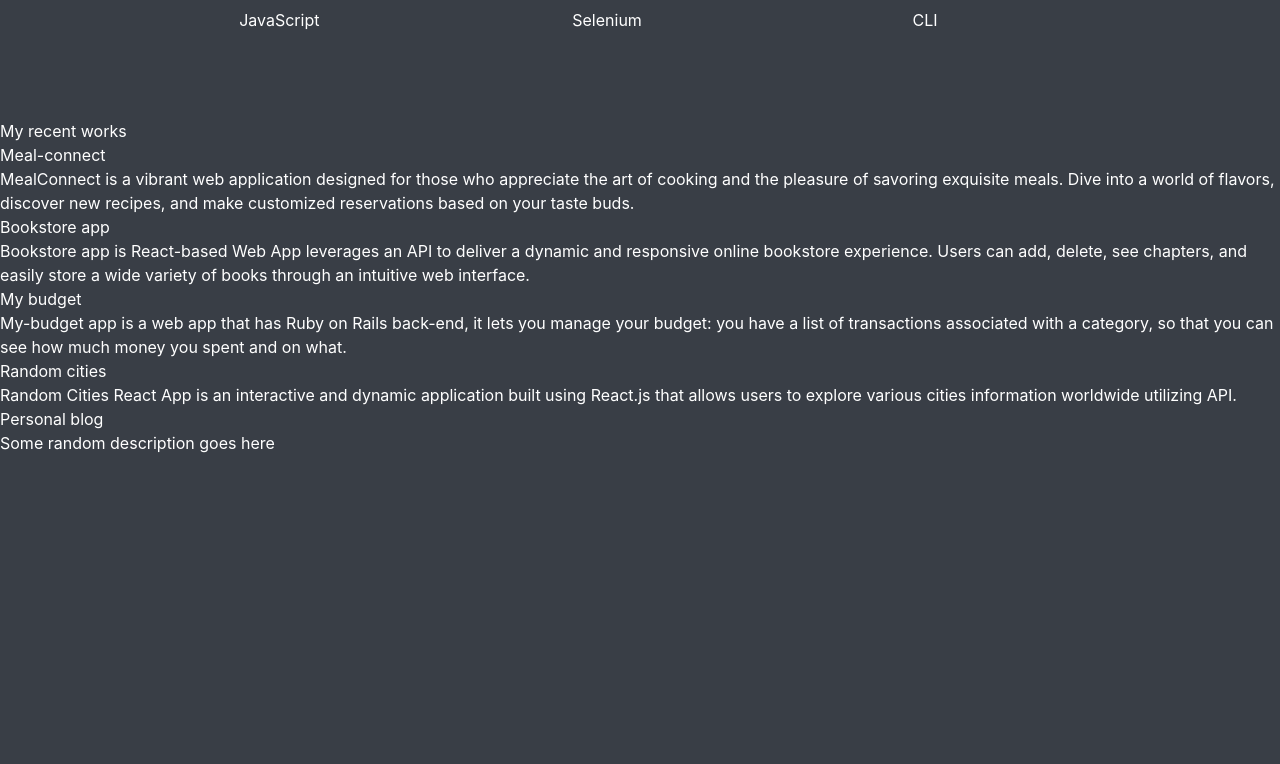
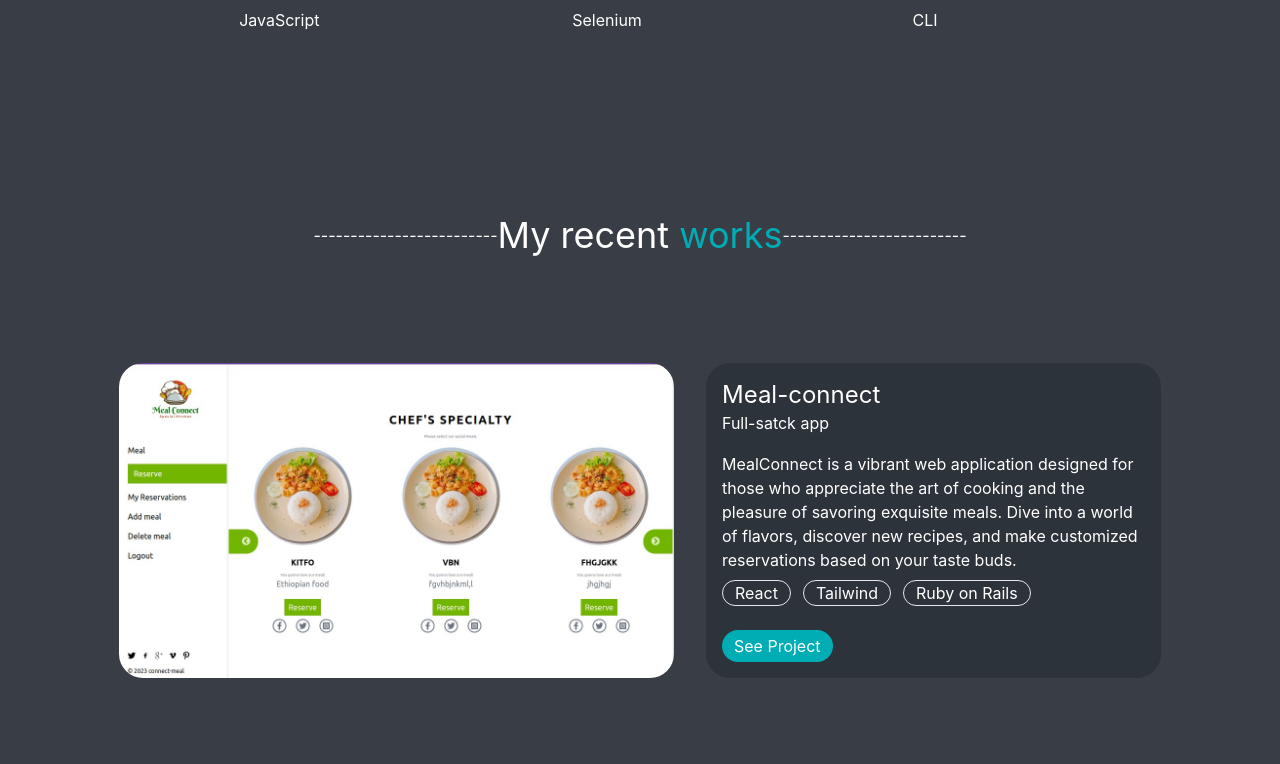
Before and after one commit to BranBayou/portfolio, a React (Create React App) app: page / in a window 1280 px wide. Shown: the part 1481-2245 px from the top of the page. Built offline with nearby package versions, Linux system fonts and the light colour scheme.

Commit message:
Update components

```diff
--- a/src/components/About/Image.jsx
+++ b/src/components/About/Image.jsx
@@ -1,7 +1,6 @@
 import React from 'react';
 import seat from '../../Assets/seat.svg';
 import note from '../../Assets/note.svg';
-import uparrow from '../../Assets/uparrow.svg';
 import bulb from '../../Assets/bulb.svg';
 
 const Image = () => {
@@ -9,7 +8,6 @@ const Image = () => {
     <div>
       <img className="" src={seat} alt="seat" />
       <img className="absolute right-36 top-0" src={note} alt="note" />
-      <img className="absolute left-48 top-56" src={uparrow} alt="seat" />
       <img className="absolute left-0 top-0" src={bulb} alt="seat" />
     </div>
   );
--- a/src/components/Contact.jsx
+++ b/src/components/Contact.jsx
@@ -4,7 +4,7 @@ import Invite from './Contact/Invite';
 
 const Contact = () => {
   return (
-    <div className="h-screen w-10/12 mx-auto flex items-center justify-center gap-10">
+    <div className="w-10/12 h-screen mx-auto flex items-center justify-center gap-10">
       <Invite />
       <Form />
     </div>
--- a/src/components/Works.jsx
+++ b/src/components/Works.jsx
@@ -3,7 +3,7 @@ import WorksHeader from './works/WorksHeader';
 
 const Works = () => {
   return (
-    <div className="h-screen">
+    <div className="w-10/12 mx-auto">
       <WorksHeader />
     </div>
   );
--- a/src/components/works/Constant.jsx
+++ b/src/components/works/Constant.jsx
@@ -1,15 +1,11 @@
-import mealC1 from '../../Assets/constants/mealC1.jpeg';
+import mealC1 from '../../Assets/constants/mealC6.jpeg';
 import mealC2 from '../../Assets/constants/mealC2.jpeg';
 import mealC3 from '../../Assets/constants/mealC3.jpeg';
 import mealC4 from '../../Assets/constants/mealC4.jpeg';
 import bookS1 from '../../Assets/constants/bookStoreD.png';
 import bookS2 from '../../Assets/constants/bookStoreM.png';
-import bud1 from '../../Assets/constants/bud1.png';
-import bud2 from '../../Assets/constants/bud2.png';
-import bud3 from '../../Assets/constants/bud3.png';
-import randC1 from '../../Assets/constants/randC1.png';
+import randC1 from '../../Assets/constants/randC3.png';
 import randC2 from '../../Assets/constants/randC2.png';
-import randC3 from '../../Assets/constants/randC3.png';
 import randC4 from '../../Assets/constants/randC4.png';
 import blog1 from '../../Assets/constants/blogD.png';
 import blog2 from '../../Assets/constants/blogM.png';
@@ -34,19 +30,10 @@ import blog2 from '../../Assets/constants/blogM.png';
       gitHub: 'https://github.com/BranBayou/react-bookstore',
     },
     {
-      title: "My budget",
-      shortDes: "Full-stack app",
-      desc: "My-budget app is a web app that has Ruby on Rails back-end, it lets you manage your budget: you have a list of transactions associated with a category, so that you can see how much money you spent and on what.",
-      img: [bud1, bud2, bud3],
-      stack: ["Html5", "Css3", "JavaScript"],
-      liveDemo: 'https://my-budget-hq38.onrender.com/',
-      gitHub: 'https://github.com/BranBayou/my-budget',
-    },
-    {
       title: "Random cities",
       shortDes: "React app",
       desc: "Random Cities React App is an interactive and dynamic application built using React.js that allows users to explore various cities information worldwide utilizing API.",
-      img: [randC1, randC2, randC3, randC4],
+      img: [randC1, randC2, randC4],
       stack: ["Css3", "React"],
       liveDemo: 'https://world-cities-random.onrender.com/',
       gitHub: 'https://github.com/BranBayou/random-cities',
@@ -54,7 +41,7 @@ import blog2 from '../../Assets/constants/blogM.png';
     {
       title: "Personal blog",
       shortDes: "Front end app",
-      desc: "Some random description goes here",
+      desc: "This is a personal blog website that you can use and gives a platform where you can share thoughts, opinions, and stories about yourself.",
       img: [blog1, blog2],
       stack: ["Html5", "Css3", "JavaScript"],
       liveDemo: 'https://branbayou.github.io/capstonePro1-personal-blog/',
--- /dev/null
+++ b/src/components/works/Popup.jsx
@@ -0,0 +1,7 @@
+import { FaGithub } from "react-icons/fa";
+import { BsRocketFill } from "react-icons/bs";
+
+<div className="flex gap-6">
+              <a href="/" className="flex items-center gap-2"><FaGithub className="text-aquab" /> Code</a>
+              <a href="/" className="flex items-center gap-2"><BsRocketFill className="text-aquab" /> Live Demo</a>
+            </div>
--- a/src/components/works/Showcase.jsx
+++ b/src/components/works/Showcase.jsx
@@ -3,14 +3,28 @@ import Constant from './Constant';
 
 const Showcase = () => {
   return (
-    <div>
+    <div className="h-max w-full flex flex-col gap-16">
       {Constant.map((data, index) => (
-        <div key={index}>
-          <div className="div">
+        <div key={index} className={`h-2/5 flex gap-8 p-3 w-full ${index % 2 === 0 ? 'flex-row' : 'flex-row-reverse'}`}>
+          <div className="imgDiv w-fif">
+            <img src={data.img[0]} className="w-full rounded-3xl" alt="img" />
           </div>
-          <div className="div">
-            <h1>{data.title}</h1>
-            <p>{data.desc}</p>
+          <div className="w-fof flex flex-col justify-between rounded-3xl bg-darkt p-4">
+            <div>
+              <h1 className="text-2xl">{data.title}</h1>
+              <p>{data.shortDes}</p>
+            </div>
+            <div >
+              <p>{data.desc}</p>
+              <div className="flex gap-3 my-2">
+                <button className="bg-darkt border px-3 rounded-3xl">{data.stack[0]}</button>
+                <button className="bg-darkt border px-3 rounded-3xl">{data.stack[1]}</button>
+                <button className="bg-darkt border px-3 rounded-3xl">{data.stack[2]}</button>
+              </div>
+            </div>
+            <div className="flex gap-6">
+              <button type="button" className="bg-aquab px-3 py-1 rounded-3xl hover:bg-darkt hover:border active:bg-darkt active:border">See Project</button>
+            </div>
           </div>
         </div>
       ))}
--- a/src/components/works/WorksHeader.jsx
+++ b/src/components/works/WorksHeader.jsx
@@ -3,10 +3,16 @@ import Showcase from './Showcase';
 
 const WorksHeader = () => {
   return (
-    <>
-      <div>My recent <span>works</span></div>
+    <div>
+      <div className="w-full my-24 flex items-center justify-center">
+        <span className="">-------------------------</span>
+       <h1 className="text-4xl">
+         My recent <span className="text-aquab">works</span>
+        </h1>
+        <span>-------------------------</span>
+      </div>
       <Showcase />
-    </>
+    </div>
   );
 };
 
```
